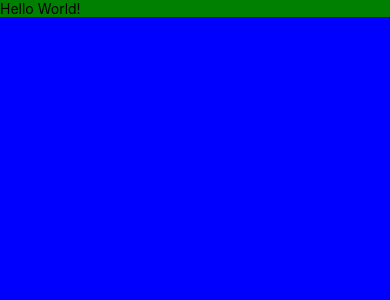
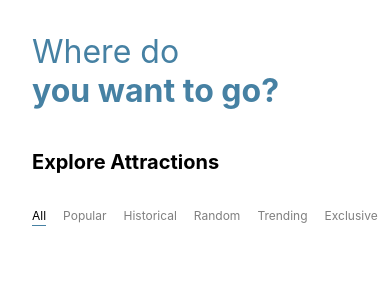
Before and after one commit to Rodrigo55pereira/TravelApp, a React Native app: screen / in a window 390 px wide. Shown: the top 300 px of the page. Built offline with nearby package versions, Linux system fonts and the light colour scheme.

Commit message:
creating home screen

```diff
--- a/App.tsx
+++ b/App.tsx
@@ -1,34 +1,9 @@
 import React from 'react'
-import {
-  SafeAreaView,
-  ScrollView,
-  StatusBar,
-  StyleSheet,
-  Text,
-  useColorScheme,
-  View,
-} from 'react-native'
 
+import Home from './src/screens/Home'
 
 export default function App() {
   return (
-    <SafeAreaView style={[s.safeView, s.flex]}>
-      <View style={s.view}>
-        <Text>Hello World!</Text>
-      </View>
-    </SafeAreaView>
+    <Home />
   )
 }
-
-const s = StyleSheet.create({
-  flex: {
-    flex:1,
-    backgroundColor: "blue"
-  },
-  safeView: {
-    backgroundColor: "red",
-  },
-  view: {
-    backgroundColor: "green"
-  }
-})
--- a/index.js
+++ b/index.js
@@ -2,7 +2,7 @@
  * @format
  */
 
-import {AppRegistry} from 'react-native';
+import {AppRegistry, Appearance} from 'react-native';
 import App from './App';
 import {name as appName} from './app.json';
 
--- /dev/null
+++ b/src/components/Categories/index.tsx
@@ -0,0 +1,30 @@
+import React from "react"
+import { FlatList, Text, TouchableOpacity } from "react-native"
+import s from "./styles"
+
+type Props = {
+    categories: string[],
+    selectedCategory: string,
+    onCategoryPress: React.Dispatch<React.SetStateAction<string>>
+}
+
+const Categories = ({ categories, selectedCategory, onCategoryPress }: Props) => {
+    return (
+        <FlatList
+            horizontal
+            showsHorizontalScrollIndicator={false}
+            data={categories}
+            style={{ marginRight: -32 }}
+            renderItem={({ item }) => {
+                const selected = selectedCategory === item
+                return (
+                    <TouchableOpacity onPress={() => onCategoryPress(item)} style={[s.itemContainer, selected ? s.selectedItemContainer : {}]}>
+                        <Text style={[s.item, selected ? s.selectedItem : {}]}>{item}</Text>
+                    </TouchableOpacity>
+                )
+            }}
+        />
+    )
+}
+
+export default React.memo(Categories)
--- /dev/null
+++ b/src/components/Categories/styles.tsx
@@ -0,0 +1,22 @@
+import { StyleSheet } from "react-native"
+
+const s = StyleSheet.create({
+    item: {
+        fontSize: 12,
+        color: 'rgba(0,0,0,0.5)',
+        paddingVertical: 2
+    },
+    selectedItem: {
+        color: '#000000'
+    },
+    itemContainer: {
+        marginRight: 17,
+        marginVertical: 14
+    },
+    selectedItemContainer: {
+        borderBottomColor: '#4681A3',
+        borderBottomWidth: 1
+    }
+})
+
+export default s
--- /dev/null
+++ b/src/components/Title/index.tsx
@@ -0,0 +1,24 @@
+import React from "react"
+import { StyleProp, Text, TextStyle } from "react-native"
+
+import s from "./styles"
+
+type Props = {
+    text?: string,
+    style?: StyleProp<TextStyle>
+}
+
+const Title = ({ text = 'Default Text', style }: Props) => {
+    return (
+        <Text style={[s.title, style]}>{text}</Text>
+    )
+}
+
+export default React.memo(Title)
+
+
+// Utilizando javascript pra definir propriedades padronizado:
+
+// Title.defaultProps = {
+//     text: "Default Text"
+// }
--- /dev/null
+++ b/src/components/Title/styles.tsx
@@ -0,0 +1,11 @@
+import { StyleSheet } from "react-native"
+
+const s = StyleSheet.create({
+    title: {
+        fontSize: 32,
+        color: '#4681A3',
+        fontWeight: 'bold'
+    }
+})
+
+export default s
--- /dev/null
+++ b/src/screens/Home/index.tsx
@@ -0,0 +1,31 @@
+import { Text, View, SafeAreaView } from 'react-native'
+import React, { useState } from 'react'
+
+import Title from '../../components/Title'
+import s from './styles'
+import Categories from '../../components/Categories'
+
+const Home = () => {
+
+    const [selectedCategory, setSelectedCategory] = useState('All')
+
+    return (
+        <SafeAreaView>
+            <View style={s.container}>
+                <Title text="Where do" style={{ fontWeight: 'normal' }} />
+                <Title text="you want to go?" />
+
+                <Title text="Explore Attractions" style={s.subtitle} />
+
+                <Categories
+                    selectedCategory={selectedCategory}
+                    onCategoryPress={setSelectedCategory}
+                    categories={['All', 'Popular', 'Historical', 'Random', 'Trending', 'Exclusive', 'Others']}
+                />
+
+            </View>
+        </SafeAreaView>
+    )
+}
+
+export default React.memo(Home)
--- /dev/null
+++ b/src/screens/Home/styles.tsx
@@ -0,0 +1,16 @@
+import { StyleSheet } from "react-native"
+
+const s = StyleSheet.create({
+    container: {
+        margin: 32
+    },
+
+    subtitle: {
+        fontSize: 20,
+        color: '#000000',
+        marginTop: 40,
+        marginBottom: 18
+    }
+})
+
+export default s
```
Also changed, not shown: 1 other file (tests, documents, lock files or other folders).
